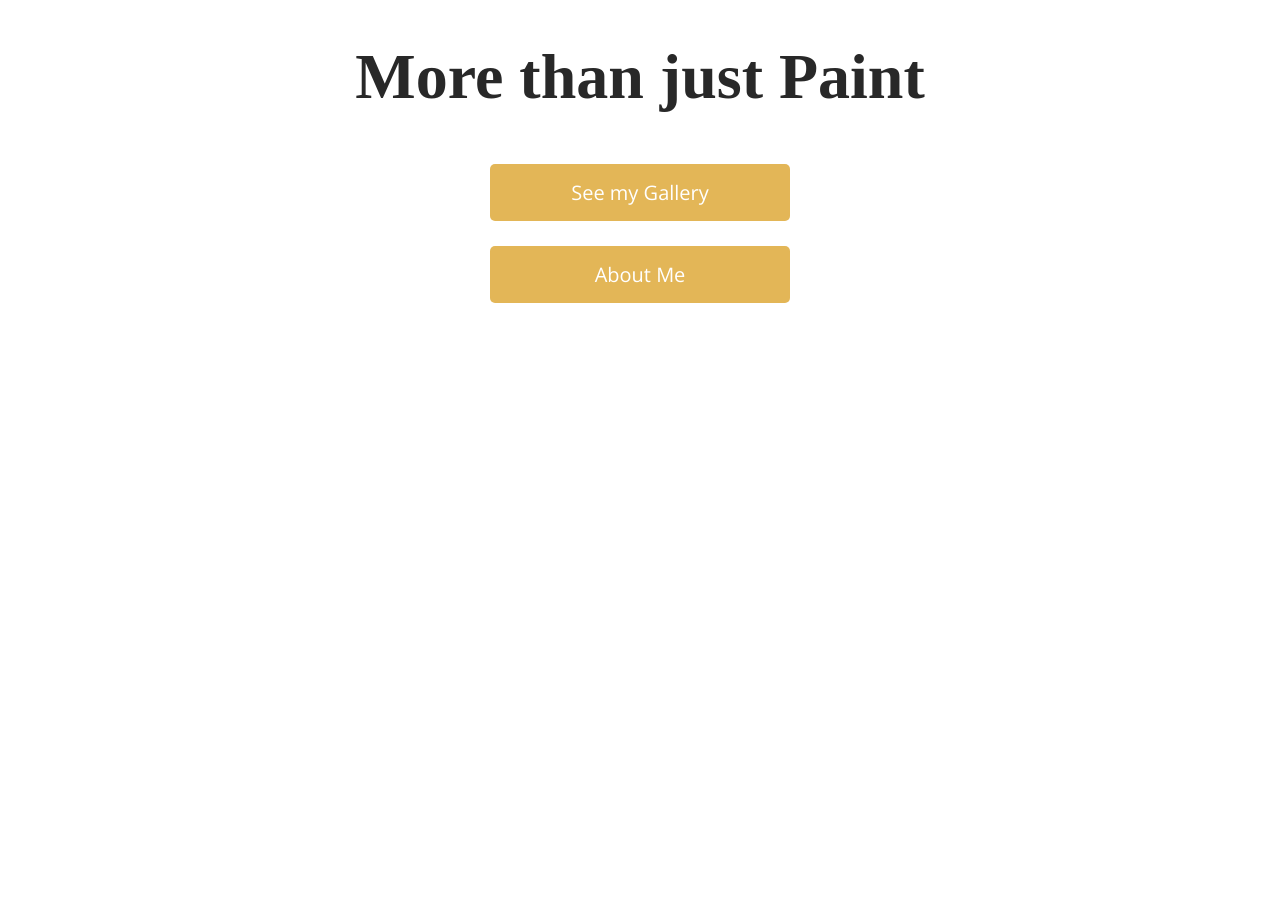
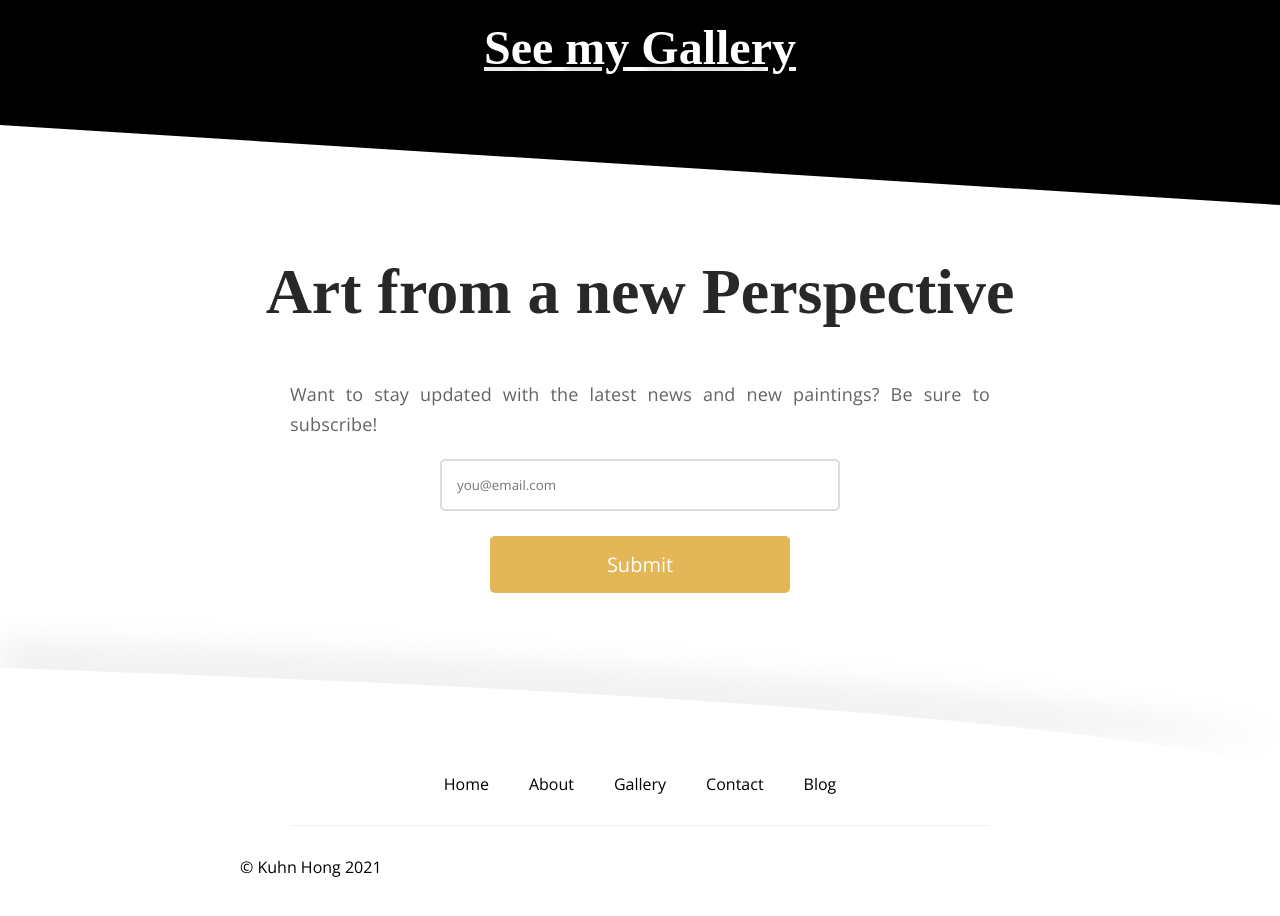
Before and after one commit to IroncladDev/KuhnHong, a Next.js app: page / in a window 1280 px wide. Shown: the part 3800-4716 px from the top of the page. Before the commit the page ends 4178 px from the top, so only its background shows below. Built offline with nearby package versions, Linux system fonts and the light colour scheme; a web font is replaced by a local one.

Commit message:
finished index page structure

```diff
--- /dev/null
+++ b/components/footer.js
@@ -0,0 +1,25 @@
+import styles from '../styles/components/footer.module.css'
+import Link from 'next/link'
+
+export default function Footer(props) {
+  return (
+    <div className={styles.footer}>
+      <div>
+        <svg xmlns="http://www.w3.org/2000/svg" viewBox="0 0 800 600" preserveAspectRatio='none' className={styles.svgBlock}>
+          <path d="M 0 0 L 0 600 L 800 600 Q 625 200 0 0" fill="var(--w-5)"></path>
+        </svg>
+      </div>
+      <div className={styles.bound}>
+        <div className={styles.links}>
+          <Link href="/">Home</Link>
+          <Link href="/about">About</Link>
+          <Link href="/gallery">Gallery</Link>
+          <Link href="/contact">Contact</Link>
+          <Link href="/blog">Blog</Link>
+        </div>
+        <hr />
+        <div>&copy; Kuhn Hong 2021</div>
+      </div>
+    </div>
+  );
+}
--- a/pages/index.js
+++ b/pages/index.js
@@ -10,6 +10,7 @@ import Nav from '../components/nav';
 import Fade from '../components/fade';
 import Link from 'next/link'
 import ui from '../styles/ui.module.css'
+import Footer from '../components/footer'
 
 export default function Home() {
   return (
@@ -73,18 +74,29 @@ export default function Home() {
               <h1>Painting Three</h1>
             </div>
           </div>
+
+          <div>
+            <Link href="/gallery" passHref>
+              <h1 className={styles.galleryLink} style={{ fontSize: '3em', textDecoration: 'underline' }}>See my Gallery</h1>
+            </Link>
+
+            <div className={styles.slantEnd}></div>
+          </div>
         </section>
 
-        <section style={{paddingBottom: 50}}>
-          <h1 className={cs(text.header, text.h1)} style={{marginBottom: 50 }}>More than just Paint</h1>
-          <Link href="/gallery" passHref>
-            <div className={ui.button}>See my Gallery</div>
-          </Link>
-          <Link href="/about" passHref>
-            <div className={ui.button}>About Me</div>
-          </Link>
+        <section style={{ paddingBottom: 50 }}>
+          <h1 className={cs(text.header, text.h1)} style={{ marginBottom: 50 }}>Art from a new Perspective</h1>
+          <p>Want to stay updated with the latest news and new paintings?  Be sure to subscribe!</p>
+          <form method="POST" action="/" onSubmit={(e) => {
+            e.preventDefault();
+            alert("Implement Subscribe Form API")
+          }}>
+            <input className={ui.input} placeholder="you@email.com" name="email" />
+            <button className={ui.button}>Submit</button>
+          </form>
         </section>
 
+        <Footer />
 
         <Nav />
       </div>
--- /dev/null
+++ b/styles/components/footer.module.css
@@ -0,0 +1,23 @@
+.footer{
+  padding-bottom: 50px;
+}
+.links{
+  text-align: center;
+}
+.links > a {
+  margin: 20px;
+  color: var(--bk);
+  text-decoration: none;
+}
+.bound{
+  position: relative;
+  left: 50%;
+  transform: translatex(-50%);
+  max-width: 800px;
+  width: 80%;
+}
+.svgBlock{
+  width: 100vw;
+  max-height: 100px;
+  filter: drop-shadow(0 -30px 15px rgba(0,0,0,0.05));
+}
--- a/styles/components/nav.module.css
+++ b/styles/components/nav.module.css
@@ -31,3 +31,28 @@
   display: inline-block;
   align-self: center;
 }
+
+@media(max-width: 525px){
+  .link{
+    width: 50%;
+  }
+}
+@media(max-width: 375px){
+  .bigLink{
+    font-size: 25px;
+  }
+  .link{
+    font-size: 15px;
+  }
+  .nav{
+    height: 40px;
+  }
+}
+@media(max-width: 300px){
+  .link{
+    font-size: 13px;
+  }
+  .bigLink{
+    font-size: 22px;
+  }
+}
--- a/styles/pages/Home.module.css
+++ b/styles/pages/Home.module.css
@@ -39,7 +39,7 @@
   background-position: center;
   min-height: calc(100vh - 70px);
 }
-.parCont > h1{
+.parCont > h1, .galleryLink{
   font-family: var(--font-title);
   color: white;
   text-align: center;
@@ -47,15 +47,14 @@
   padding-top: 30px;
   text-shadow: 0 5px 10px rgba(0,0,0,0.4);
 }
-.galleryLink{
-  color: var(--y-med);
-  text-decoration: underline;
-  text-align: center;
-  font-size: 30px;
-  font-family: var(--font-title);
-  margin: 50px 0;
+.slantEnd{
+  clip-path: polygon(0 0, 0% 100%, 100% 100%);
+  width: 100vw;
+  max-height: 100px;
+  background: var(--w-5);
+  height: 10vh;
+  margin-top: 50px;
 }
-
 
 @media (max-width: 1000px) {
   .headBlock {
@@ -69,14 +68,17 @@
   .blockDesc{
     max-width: 80vw;
   }
+  .titleHeader{
+    text-align: center !important;
+  }
 }
 @media (max-width: 675px) {
-  .header {
-    max-width: 80vw;
+  .titleHeader {
+    max-width: 80vw !important;
   }
 }
 @media (max-width: 500px) {
-  .title {
-    font-size: 3em;
+  .titleHeader {
+    font-size: 3em !important;
   }
 }
--- a/styles/text.module.css
+++ b/styles/text.module.css
@@ -1,42 +1,66 @@
-.header{
+.header {
   font-family: var(--font-title);
   color: var(--g-dark);
   text-align: center;
   padding-top: 50px;
 }
 
-.h1{
+.h1 {
   font-size: 4em;
 }
-.h2{
+.h2 {
   font-size: 3em;
 }
-.h3{
+.h3 {
   font-size: 2.5em;
 }
 .h4 {
   font-size: 2em;
   padding-top: 25px;
 }
-.h5{
+.h5 {
   font-size: 1.5em;
   padding-top: 25px;
 }
-.h6{
+.h6 {
   font-size: 1em;
   padding-top: 25px;
 }
 
-.textLeft{
+@media (max-width: 500px) {
+  .h1 {
+    font-size: 3em;
+  }
+  .h2 {
+    font-size: 2.5em;
+  }
+  .h3 {
+    font-size: 2em;
+  }
+  .h4 {
+    font-size: 1.5em;
+    padding-top: 25px;
+  }
+  .h5 {
+    font-size: 1em;
+    padding-top: 25px;
+  }
+  .h6 {
+    font-size: 1em;
+    padding-top: 25px;
+  }
+}
+
+.textLeft {
   text-align: left !important;
 }
 
-.textCenter{
+.textCenter {
   text-align: center !important;
 }
-.link{
+.link {
   text-decoration: none !important;
 }
-.link:hover{
+.link:hover {
   cursor: pointer !important;
 }
--- a/styles/ui.module.css
+++ b/styles/ui.module.css
@@ -10,7 +10,30 @@
   font-weight: 400;
   box-shadow: inset 0 0 0 0 var(--y-dim);
   transition: 0.25s;
+  border: none;
+  font-family: var(--font-text);
+  display: block;
+  width: 80%;
 }
 .button:hover{
   box-shadow: inset 300px 0 0 0 var(--y-dim);
+  cursor: pointer;
 }
+
+.input{
+  background: var(--w-5);
+  border: solid var(--w-2) 2px;
+  padding: 15px;
+  border-radius: 5px;
+  font-family: var(--font-text);
+  outline: none;
+  width: 80%;
+  display: block;
+  margin: 0 auto;
+  max-width: 400px;
+  transition: 0.1s;
+}
+.input:focus{
+  box-shadow: 0 0 0 5px rgba(50, 150, 255, 0.5);
+  border: solid var(--w-1) 1px;
+}
```
